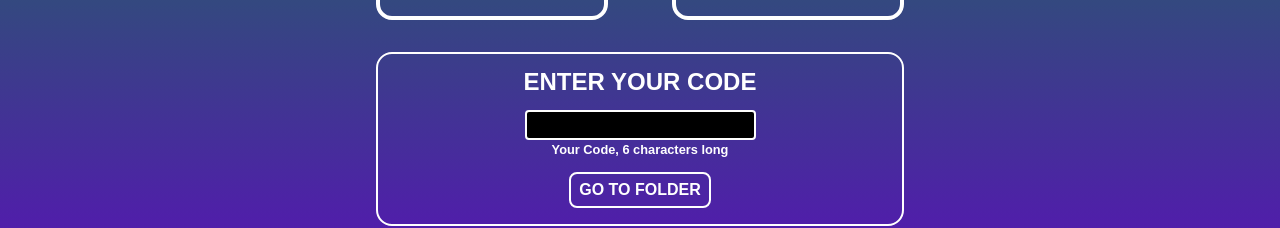
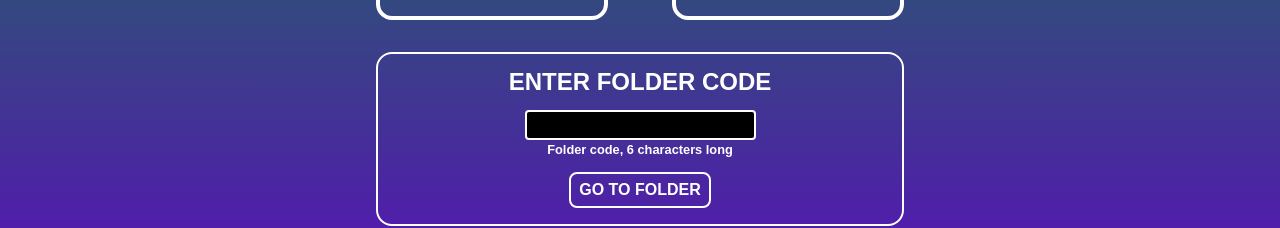
Before and after one commit to gizinski-jacek/qr-file-share, a React (Create React App) app: page / in a window 1280 px wide. Shown: the part 413-641 px from the top of the page. Built offline with nearby package versions, Linux system fonts and the light colour scheme.

Commit message:
Minor text update

```diff
--- a/src/App.tsx
+++ b/src/App.tsx
@@ -50,7 +50,7 @@ const App = () => {
 								</NavLink>
 							</div>
 							<form className='home-page-form' onSubmit={handleFormSubmit}>
-								<label htmlFor='inputCode'>Enter your code</label>
+								<label htmlFor='inputCode'>Enter folder code</label>
 								<input
 									className={input.length !== 6 ? 'error' : ''}
 									id='inputCode'
@@ -60,7 +60,7 @@ const App = () => {
 									onChange={handleInputChange}
 									value={input}
 								></input>
-								<span>Your Code, 6 characters long</span>
+								<span>Folder code, 6 characters long</span>
 								<button onClick={handleFormSubmit}>Go to folder</button>
 							</form>
 						</div>
```
